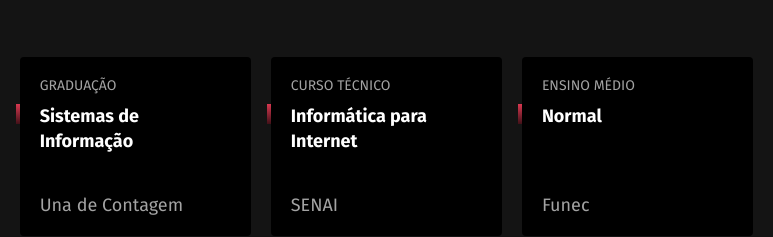
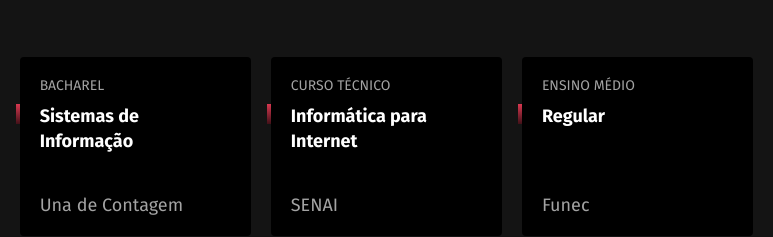
Before and after one commit to ognusg/new-portfolio, a plain HTML site: page index.html in a window 1280 px wide. Shown: the part 1759-1996 px from the top of the page, 487-1260 px from the left. Drawn offline with Linux system fonts and the light colour scheme.

Commit message:
Atualização

```diff
--- a/index.html
+++ b/index.html
@@ -94,7 +94,7 @@
 
           <ul class="faculdade-lista">
             <li class="faculdade">
-              <span class="faculdade-tipo">Graduação</span>
+              <span class="faculdade-tipo">Bacharel</span>
               <h3 class="faculdade-curso">Sistemas de Informação</h3>
               <span class="faculdade-instituicao">Una de Contagem</span>
             </li>
@@ -105,7 +105,7 @@
             </li>
             <li class="faculdade">
               <span class="faculdade-tipo">Ensino Médio</span>
-              <h3 class="faculdade-curso">Normal</h3>
+              <h3 class="faculdade-curso">Regular</h3>
               <span class="faculdade-instituicao">Funec</span>
             </li>
           </ul>
```
